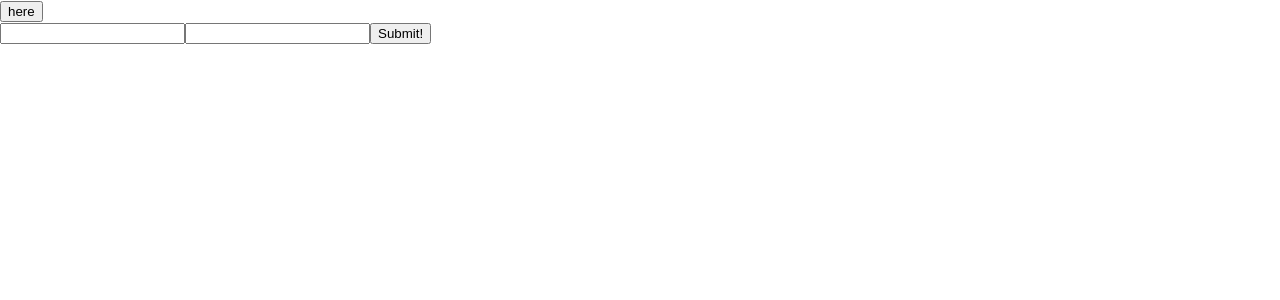
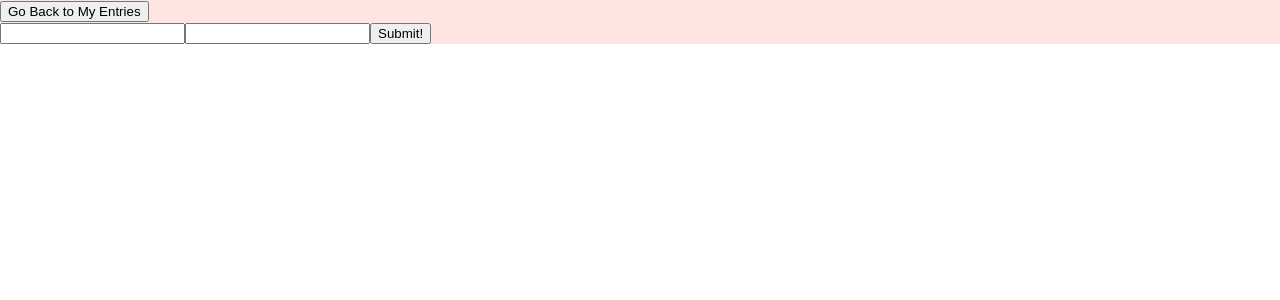
Before and after one commit to bw-one-line-per-day/Frontend, a React (Create React App) app: page /edit/1 in a window 1280 px wide. Shown: the top 300 px of the page. Built offline with nearby package versions, Linux system fonts and the light colour scheme; no server answers; sample sign-in values are in the browser's storage.

Commit message:
started styling the edit.js

```diff
--- a/src/Components/Edit.js
+++ b/src/Components/Edit.js
@@ -1,4 +1,5 @@
 import React, { useEffect, useState, useContext } from 'react';
+import styled from 'styled-components';
 import { Link } from 'react-router-dom';
 import { axiosWithAuth } from 'Auth/axiosWithAuth';
 import {StoreContext} from '../contextAPI/Context.js';
@@ -46,9 +47,9 @@ const { userInfo } = useContext(StoreContext);
   };
 
 return (
-  <div>
+  <EditStyled>
     <Link to='/MyEntries'>
-    <button > here</button>
+    <button > Go Back to My Entries </button>
     </Link>
     <form onSubmit={event => handleSubmit(event)} >
         <input type='text'
@@ -62,8 +63,16 @@ return (
       </label>
 
     </form>
-  </div>
+  </EditStyled>
   )
 }
 
+
+const EditStyled = styled.div`
+  background: #fee5e2;
+  height: 100%;
+  display: flex;
+  flex-direction: column;
+`;
+
 export default Edit;
--- a/src/Components/EntryArchive.js
+++ b/src/Components/EntryArchive.js
@@ -15,25 +15,25 @@ function EntryArchive(props) {
 
   const { userInfo } = useContext(StoreContext);
 
-  const [entry, setEntry] = useState([
-    {
-      id: 1,
-      title: 'A beatiful Fall Day',
-      contents:
-        'Played outside with Aria today, she loves throwing leaves at me and Allie.'
-    },
-    {
-      id: 2,
-      title: 'Rainy Days',
-      contents: "Rain and a toddler doesn't mix, made cookies today."
-    },
-    {
-      id: 3,
-      title: 'Tic Tac Toe',
-      contents:
-        'Aria and I played Tic Tac Toe on a codepen I made while learning react. I left her win.'
-    }
-  ]);
+  const [entry, setEntry] = useState([userInfo]);
+  //   {
+  //     id: 1,
+  //     title: 'A beatiful Fall Day',
+  //     contents:
+  //       'Played outside with Aria today, she loves throwing leaves at me and Allie.'
+  //   },
+  //   {
+  //     id: 2,
+  //     title: 'Rainy Days',
+  //     contents: "Rain and a toddler doesn't mix, made cookies today."
+  //   },
+  //   {
+  //     id: 3,
+  //     title: 'Tic Tac Toe',
+  //     contents:
+  //       'Aria and I played Tic Tac Toe on a codepen I made while learning react. I left her win.'
+  //   }
+  // ]);
 
   useEffect(function(){
   axiosWithAuth().get(`users/${userInfo.id}/posts`)
@@ -84,7 +84,7 @@ function EntryArchive(props) {
 
 const StyledPage = styled.div`
   background: #fee5e2;
-  // height: 100%;
+  height: 100%;
   display: flex;
   flex-direction: column;
 `;
```
